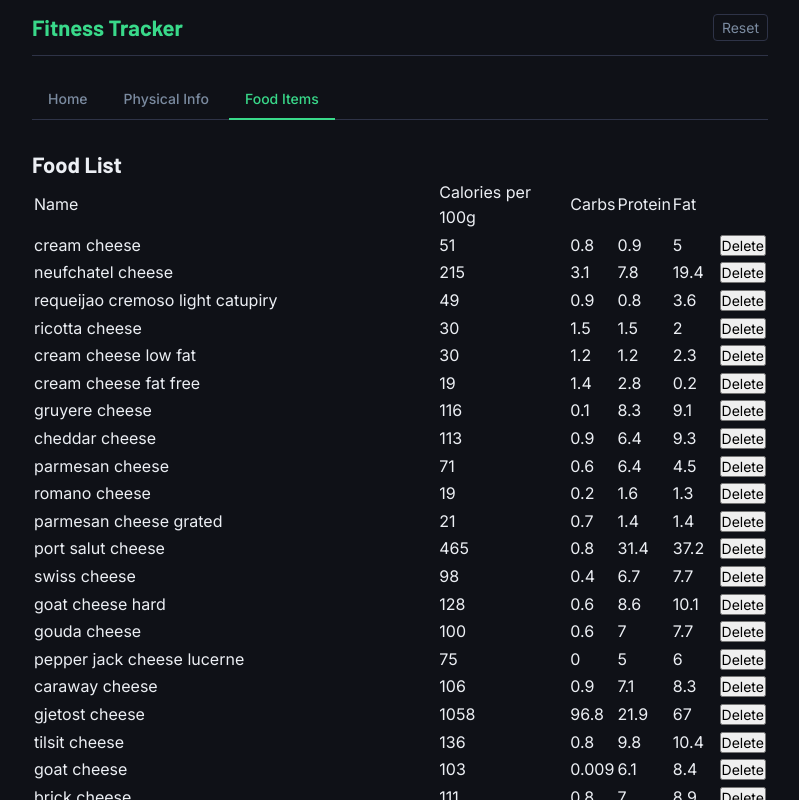
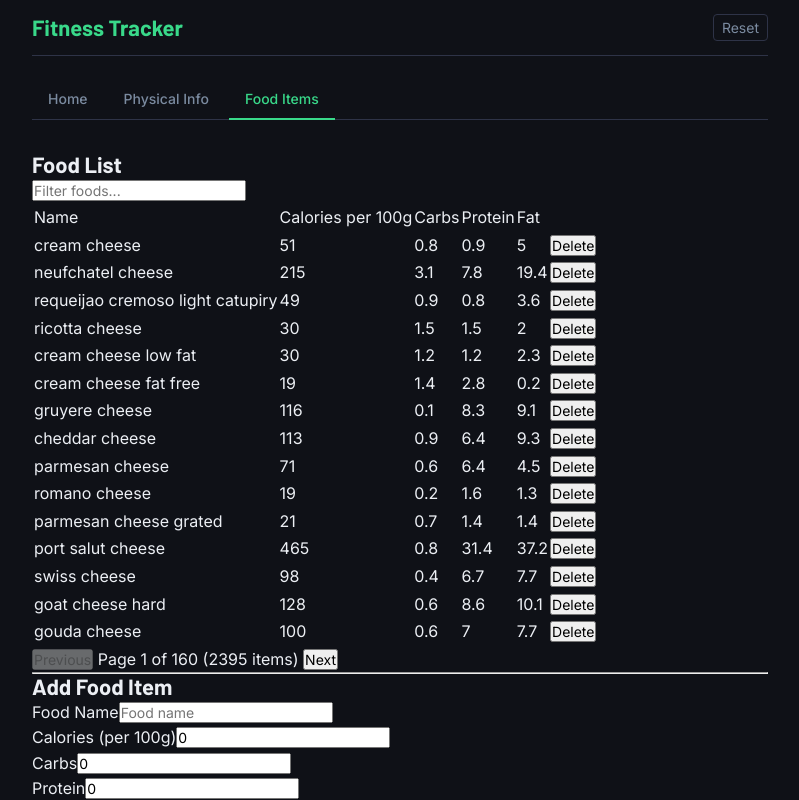
Before and after one commit to ccassinjr/fitnesstracker, a React (Vite) app: page / in a window 1280 px wide. Both pictures are taken after a click on the item "Food Items". Shown: the top 800 px of the page, without its empty margins (240-1039 px from the left). Built offline with nearby package versions, Linux system fonts and the light colour scheme.

Commit message:
Add fuzzy filtering to food list

```diff
--- a/src/index.tsx
+++ b/src/index.tsx
@@ -527,14 +527,16 @@ function AddFoodItem({
 
 function FoodListItem({
   food,
+  matchIndices,
   onDelete,
 }: {
   food: FoodItem;
+  matchIndices: Array<number>;
   onDelete: () => void;
 }): ReactElement {
   return (
     <tr>
-      <td>{food.name}</td>
+      <td>{highlightMatch(food.name, matchIndices)}</td>
       <td>{food.calories_per_100g}</td>
       <td>{food.carbs}</td>
       <td>{food.protein}</td>
@@ -546,6 +548,40 @@ function FoodListItem({
   );
 }
 
+function fuzzyMatch(query: string, target: string): Array<number> | null {
+  const q = query.toLowerCase();
+  const t = target.toLowerCase();
+  const indices: Array<number> = [];
+  let qi = 0;
+  for (let ti = 0; ti < t.length && qi < q.length; ti++) {
+    if (t[ti] === q[qi]) {
+      indices.push(ti);
+      qi++;
+    }
+  }
+  return qi === q.length ? indices : null;
+}
+
+function highlightMatch(
+  name: string,
+  matchIndices: Array<number>,
+): ReactElement {
+  const indexSet = new Set(matchIndices);
+  return (
+    <>
+      {Array.from(name).map((ch, i) =>
+        indexSet.has(i) ? (
+          <strong key={i}>{ch}</strong>
+        ) : (
+          <span key={i}>{ch}</span>
+        ),
+      )}
+    </>
+  );
+}
+
+const FOOD_PAGE_SIZE = 15;
+
 function FoodList({
   foods,
   onDeleteFood,
@@ -553,9 +589,38 @@ function FoodList({
   foods: Array<FoodItem>;
   onDeleteFood: (i: number) => void;
 }) {
+  const [query, setQuery] = useState("");
+  const [page, setPage] = useState(0);
+
+  const filteredFoods = foods
+    .map((food, originalIndex) => {
+      const matchIndices = fuzzyMatch(query, food.name);
+      return matchIndices === null
+        ? null
+        : { food, originalIndex, matchIndices };
+    })
+    .filter((entry) => entry !== null);
+
+  const totalPages = Math.max(
+    1,
+    Math.ceil(filteredFoods.length / FOOD_PAGE_SIZE),
+  );
+  const currentPage = Math.min(page, totalPages - 1);
+  const pageStart = currentPage * FOOD_PAGE_SIZE;
+  const pageItems = filteredFoods.slice(pageStart, pageStart + FOOD_PAGE_SIZE);
+
   return (
     <>
       <h2>Food List</h2>
+      <input
+        type="text"
+        placeholder="Filter foods..."
+        value={query}
+        onChange={(e) => {
+          setQuery(e.target.value);
+          setPage(0);
+        }}
+      />
       <table>
         <thead>
           <tr>
@@ -567,15 +632,37 @@ function FoodList({
           </tr>
         </thead>
         <tbody>
-          {foods.map((food, i) => (
+          {pageItems.map(({ food, originalIndex, matchIndices }) => (
             <FoodListItem
-              key={i}
+              key={originalIndex}
               food={food}
-              onDelete={() => onDeleteFood(i)}
+              matchIndices={matchIndices}
+              onDelete={() => onDeleteFood(originalIndex)}
             />
           ))}
         </tbody>
       </table>
+      <div>
+        <button
+          type="button"
+          onClick={() => setPage(currentPage - 1)}
+          disabled={currentPage === 0}
+        >
+          Previous
+        </button>
+        <span>
+          {" "}
+          Page {currentPage + 1} of {totalPages} ({filteredFoods.length}{" "}
+          items){" "}
+        </span>
+        <button
+          type="button"
+          onClick={() => setPage(currentPage + 1)}
+          disabled={currentPage >= totalPages - 1}
+        >
+          Next
+        </button>
+      </div>
     </>
   );
 }
```
